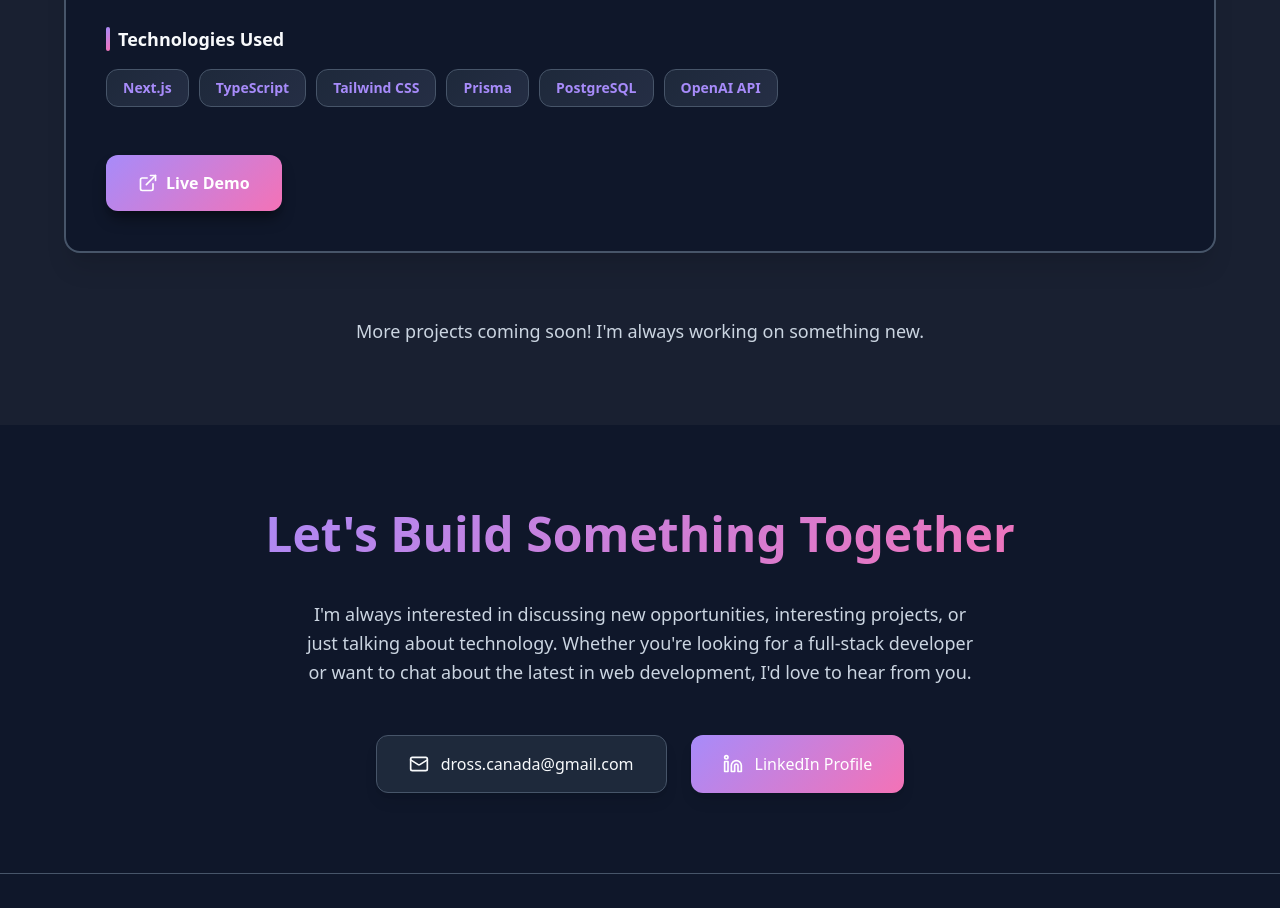
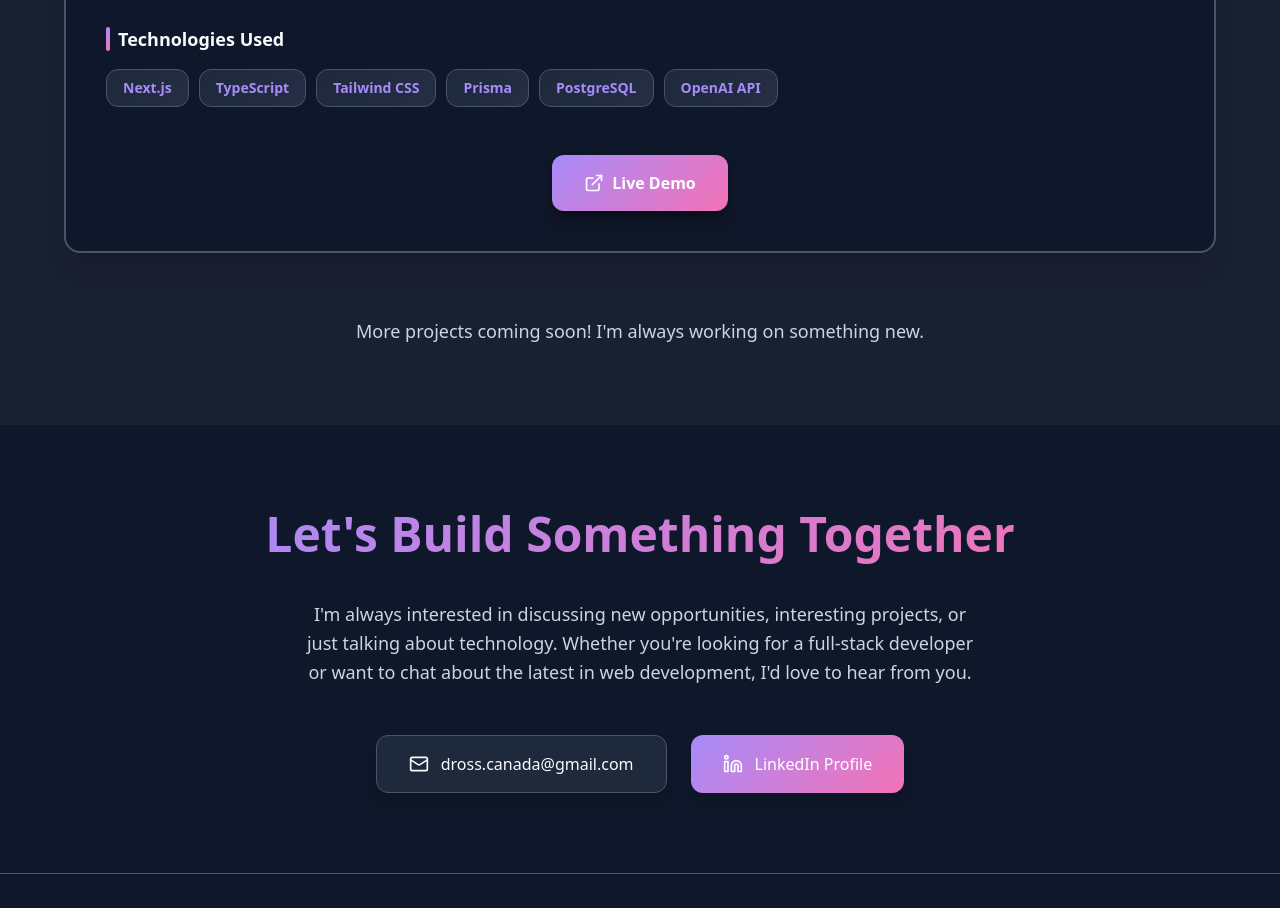
Before and after one commit to RhinoBytes/Portfolio, a Next.js app: page / in a window 1280 px wide. Shown: the part 3300-4208 px from the top of the page. Built offline with nearby package versions, Linux system fonts and the light colour scheme.

Commit message:
centered button

```diff
--- a/src/components/Portfolio.tsx
+++ b/src/components/Portfolio.tsx
@@ -477,7 +477,7 @@
                         </div>
                       </div>
 
-                      <div className="flex flex-col sm:flex-row gap-4 pt-6">
+                     <div className="flex flex-col sm:flex-row gap-4 pt-6 justify-center">
   <a
     href={project.live}
     target="_blank"
```
Lines whose indentation alone changed are shown as unchanged.
